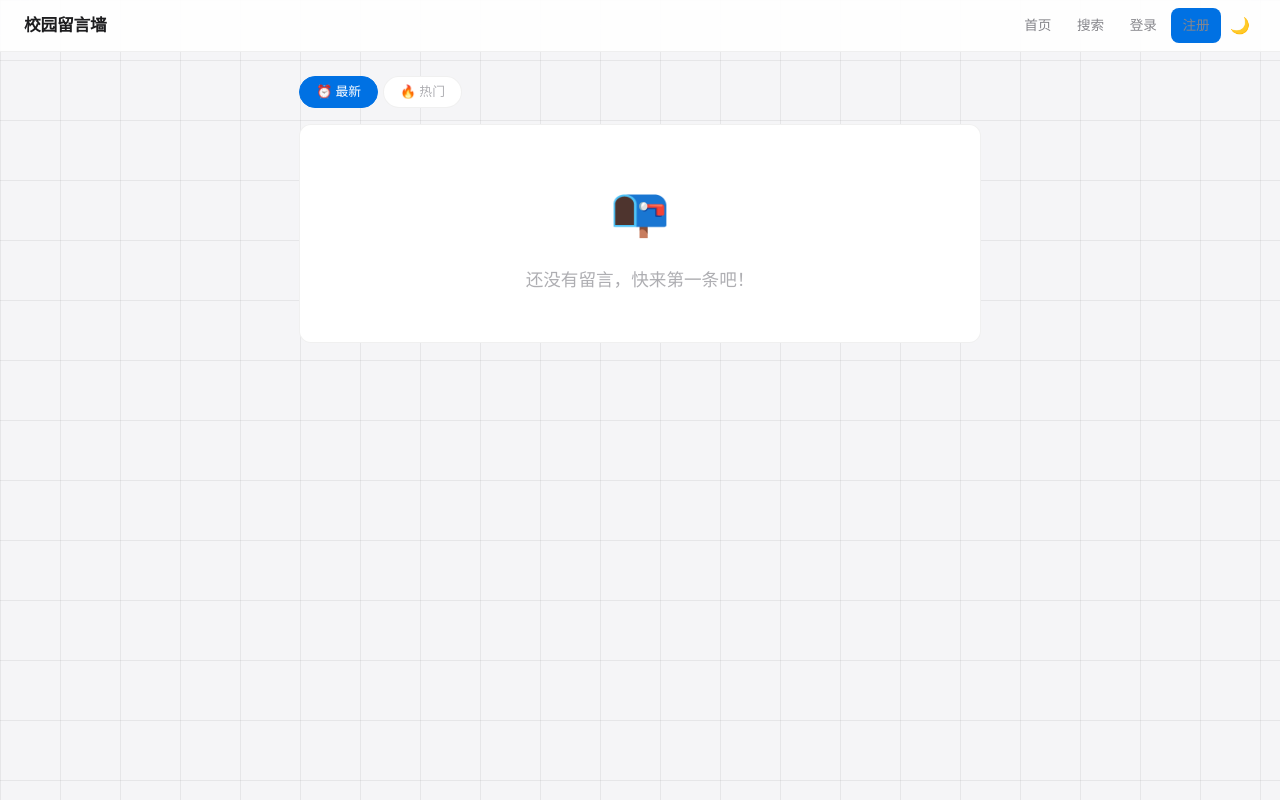
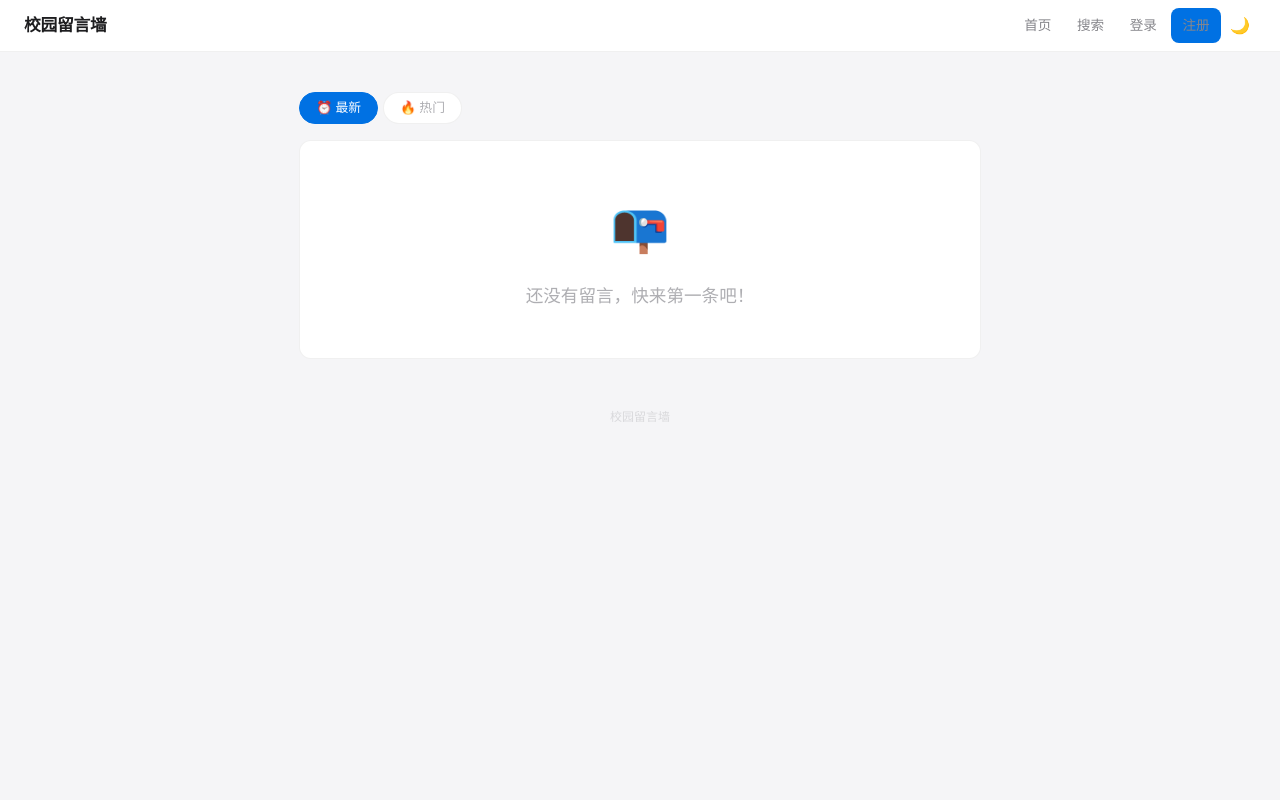
Before and after one commit to shiyunmiao/AHSTU, a Flask app: page / in a window 1280 px wide. Run offline with Flask 3, Linux system fonts and the light colour scheme.

Commit message:
Revert "refactor: 缩小留白+极简网格背景+卡片紧致"
This reverts commit 6e7966a4a494fffb08c15ff7dc519a6f35d0f717.

```diff
--- a/static/style.css
+++ b/static/style.css
@@ -21,19 +21,6 @@
     --radius: 12px;
     --radius-sm: 8px;
     --nav-border: rgba(0, 0, 0, 0.06);
-}
-
-/* 页面背景装饰 — 细线网格（极简质感） */
-body::before {
-    content: '';
-    position: fixed;
-    top: 0; left: 0; right: 0; bottom: 0;
-    background-image:
-        linear-gradient(var(--card-border) 1px, transparent 1px),
-        linear-gradient(90deg, var(--card-border) 1px, transparent 1px);
-    background-size: 60px 60px;
-    pointer-events: none;
-    z-index: 0;
 }
 
 /* ── 暗色主题变量 ── */
@@ -68,18 +55,15 @@ body {
 
 .container {
     max-width: 720px;
-    margin: 1.5rem auto;
+    margin: 2.5rem auto;
     padding: 0 1.2rem;
-    min-height: calc(100vh - 120px);
-    position: relative;
-    z-index: 1;
 }
 
 /* =============================================
    导航栏（极简）
    ============================================= */
 .navbar {
-    background: rgba(255,255,255,0.85);
+    background: var(--card-bg);
     border-bottom: 1px solid var(--nav-border);
     padding: 0 1.5rem;
     height: 52px;
@@ -91,10 +75,6 @@ body {
     align-items: center;
     backdrop-filter: blur(20px);
     -webkit-backdrop-filter: blur(20px);
-}
-
-[data-theme="dark"] .navbar {
-    background: rgba(0,0,0,0.85);
 }
 
 .navbar-brand {
@@ -242,14 +222,13 @@ body {
     background: var(--card-bg);
     border: 1px solid var(--card-border);
     border-radius: var(--radius);
-    padding: 1.1rem 1.25rem;
-    margin-bottom: 0.6rem;
+    padding: 1.25rem 1.5rem;
+    margin-bottom: 0.75rem;
     transition: all 0.2s ease;
 }
 
 .message-card:hover {
-    box-shadow: var(--shadow);
-    border-color: rgba(0, 113, 227, 0.15);
+    box-shadow: var(--shadow-hover);
 }
 
 /* 置顶留言 */
@@ -261,13 +240,13 @@ body {
     display: flex;
     justify-content: space-between;
     align-items: center;
-    margin-bottom: 0.4rem;
+    margin-bottom: 0.6rem;
 }
 
 .message-author {
     display: flex;
     align-items: center;
-    gap: 0.5rem;
+    gap: 0.6rem;
 }
 
 /* 头像 */
@@ -338,8 +317,8 @@ body {
 /* 留言正文 */
 .message-content {
     font-size: 0.9rem;
-    line-height: 1.6;
-    margin-bottom: 0.6rem;
+    line-height: 1.7;
+    margin-bottom: 0.8rem;
     color: var(--text-secondary);
     word-break: break-word;
 }
@@ -785,10 +764,13 @@ body {
    底部分隔
    ============================================= */
 .container::after {
-    content: '';
+    content: '校园留言墙';
     display: block;
     text-align: center;
-    padding: 1rem 0 0.5rem;
+    padding: 2rem 0 0.5rem;
+    font-size: 0.75rem;
+    color: var(--text-light);
+    opacity: 0.4;
 }
 
 /* =============================================
```
